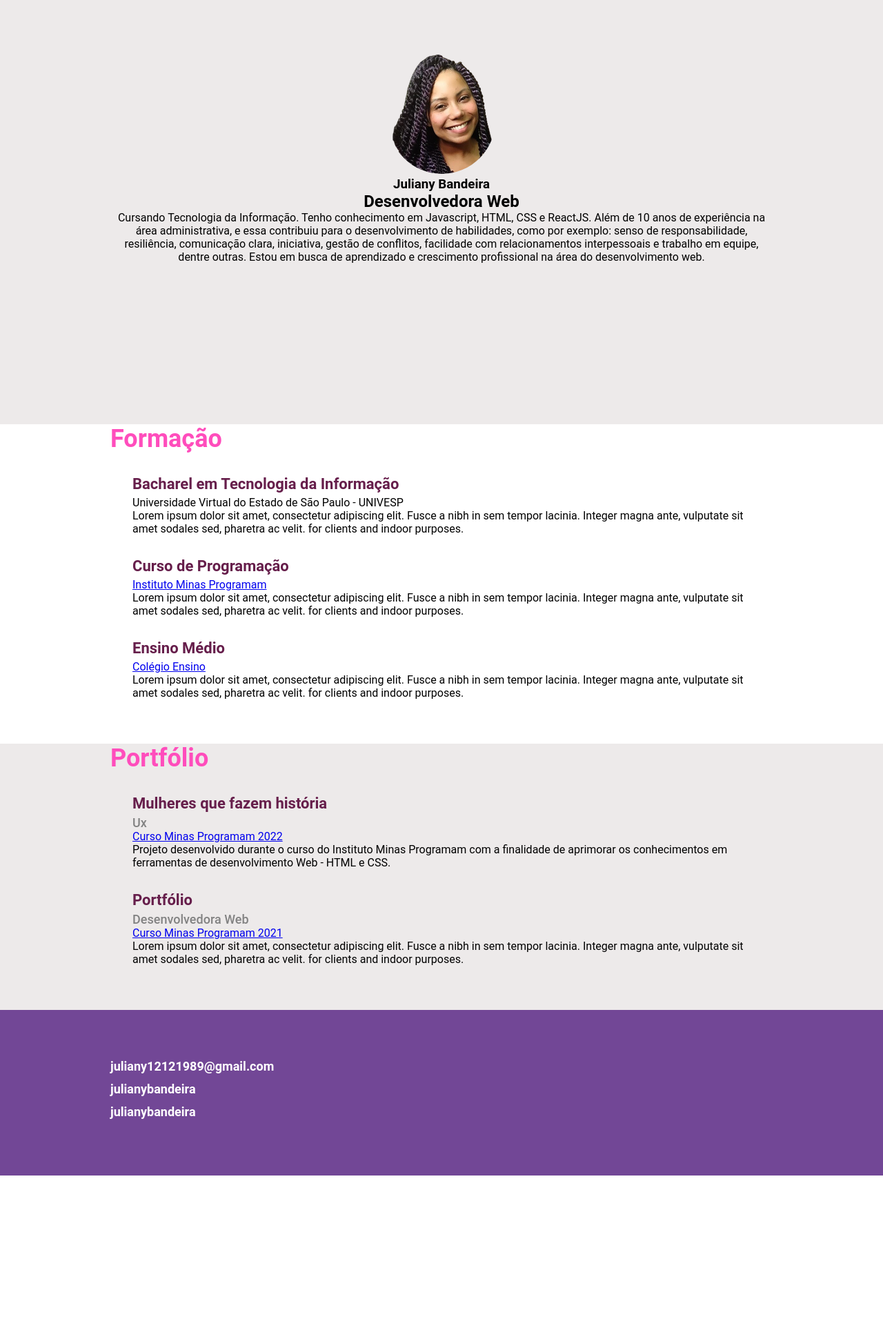
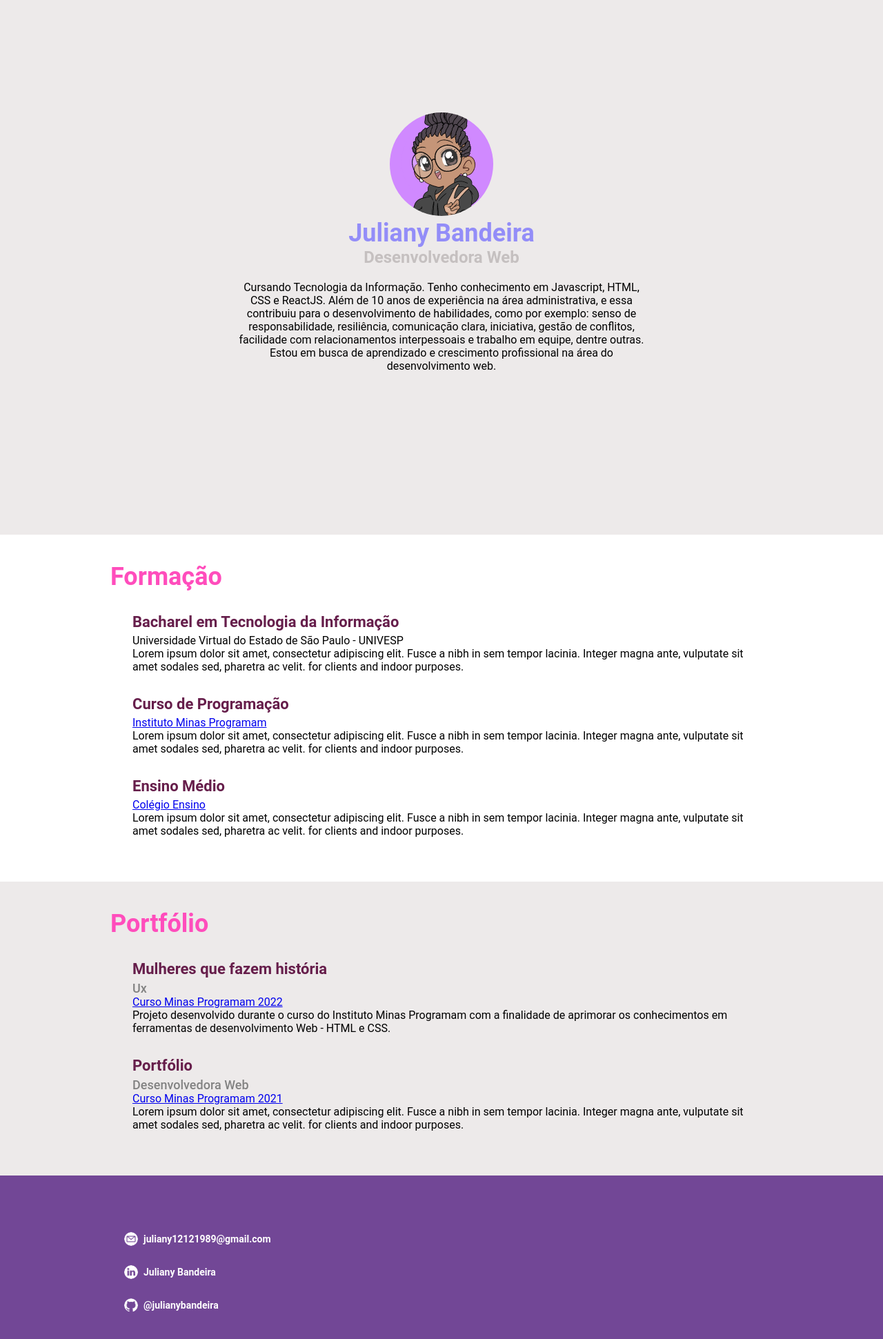
Before and after one commit to julianybandeira/portifolio, a plain HTML site: page index.html in a window 1280 px wide. Shown: the part 185-2126 px from the top of the page at 69% size. Before the commit the page ends 1889 px from the top, so only its background shows below. Drawn offline with Linux system fonts and the light colour scheme.

Commit message:
finalizado

```diff
--- a/css/style.css
+++ b/css/style.css
@@ -10,9 +10,9 @@ body {
 }
 
 img {
-    border-radius: 100px;
-    margin-top: 30px;
-    /*background-color: #FFF;*/
+    width: 150px;
+    border-radius: 80px;
+    margin-top: 160px;
 }
 
 li {
@@ -31,7 +31,7 @@ li {
   padding-top: 32px;/*espaçamento superior*/
   height: 60px;
   background-color: #724796;
-
+    margin-bottom: 200px;
  }
 
  .header-menu nav{
@@ -54,9 +54,26 @@ li {
  }
 
 .principal {
-    height: 100vh;
+    height: 120vh;
     display: flex;
     background-color: #EDEAEA;
+}
+
+.principal h1{
+    color: #938DF8;
+    font-weight: 700;
+    font-size: 36px;
+
+}
+
+.principal h2{
+    margin-bottom: 20px;
+    color: #C5C0C0;
+}
+
+.description-portfolio{
+    width: 600px;
+    height: 180px;
 }
 
 /* O container é um componente do Bootstrap que garante que o seu layout vai ficar alinhado corretamente na página.
@@ -79,6 +96,7 @@ Ele pode definir as margens laterais da página, ou deixar sem margens e, també
 }
 
 .topico-principal{
+    padding-top: 40px;
     font-size: 36px;
     color: #ff4dbc;
 }
@@ -88,6 +106,7 @@ Ele pode definir as margens laterais da página, ou deixar sem margens e, també
 }
 
 .lista-item ul li {
+    text-decoration: none;
     margin-bottom: 32px;
 }
 
@@ -109,16 +128,22 @@ Ele pode definir as margens laterais da página, ou deixar sem margens e, també
     height: 30vh;
     display: flex;
     align-items: center;
+    padding: 20px;
 }
 
 .lista-footer{
     text-decoration: none;
     color: #fff;
     font-weight: 700;
-    font-size: 18px;
-    margin-bottom: 12px;
+    font-size: 14px;
+    margin: 12px;
     display: flex;
     align-items: center;
+}
+
+.lista-footer img {
+   width: 20px;
+   margin: 8px;
 }
 
 .wrapper-portfolio{
--- a/index.html
+++ b/index.html
@@ -2,7 +2,7 @@
 <html lang="pt-br">
 
 <head>
-  <link rel="shortcut icon" href="img/foto-perfil.png">
+  <link rel="shortcut icon" href="./assets/img/icon.png">
   <title>Portifólio </title>
   <meta charset="utf-8">
   <meta name="description" content="Portfolio">
@@ -31,13 +31,13 @@
     <section class="principal">
       <article class="subcontainer-principal container">
         <div>
-          <img src="assets/img/copia-j.png">
+          <img src="assets/img/icon-me.png">
         </div>
         <div>
           <h1>Juliany Bandeira</h1>
           <h2>Desenvolvedora Web</h2>
         </div>
-        <div>
+        <div class="description-portfolio">
           Cursando Tecnologia da Informação. Tenho conhecimento em Javascript, HTML, CSS e
 ReactJS. Além de 10 anos de experiência na área administrativa, e essa contribuiu para o
 desenvolvimento de habilidades, como por exemplo: senso de responsabilidade,
@@ -101,9 +101,9 @@ aprendizado e crescimento profissional na área do desenvolvimento web.
   <footer class="footer">
     <div class="container">
       <ul id="contato">
-        <li><i></i><a class="lista-footer" href="mailto:juliany12121989@gmail.com">juliany12121989@gmail.com</a></li>
-        <li><i></i><a class="lista-footer" href="https://www.linkedin.com/in/julianybandeira/" target="_blank">julianybandeira</a></li>
-        <li><i></i></i><a class="lista-footer" href="https://github.com/julianybandeira" target="_blank">julianybandeira</a></li>
+        <li><a class="lista-footer" href="mailto:juliany12121989@gmail.com"><img src="./assets/img/email.png">juliany12121989@gmail.com</a></li>
+        <li><a class="lista-footer" href="https://www.linkedin.com/in/julianybandeira/" target="_blank"><img src="./assets/img/linkedin.png">Juliany Bandeira</a></li>
+        <li><a class="lista-footer" href="https://github.com/julianybandeira" target="_blank"><img src="./assets/img/github.png">@julianybandeira</a></li>
       </ul>
     </div>
   </footer>
```
Also changed, not shown: assets/img/copia-j.png (deleted), assets/img/email.png (added), assets/img/github.png (added), assets/img/icon-me.png (added), assets/img/icon.png (added), assets/img/linkedin.png (added).
